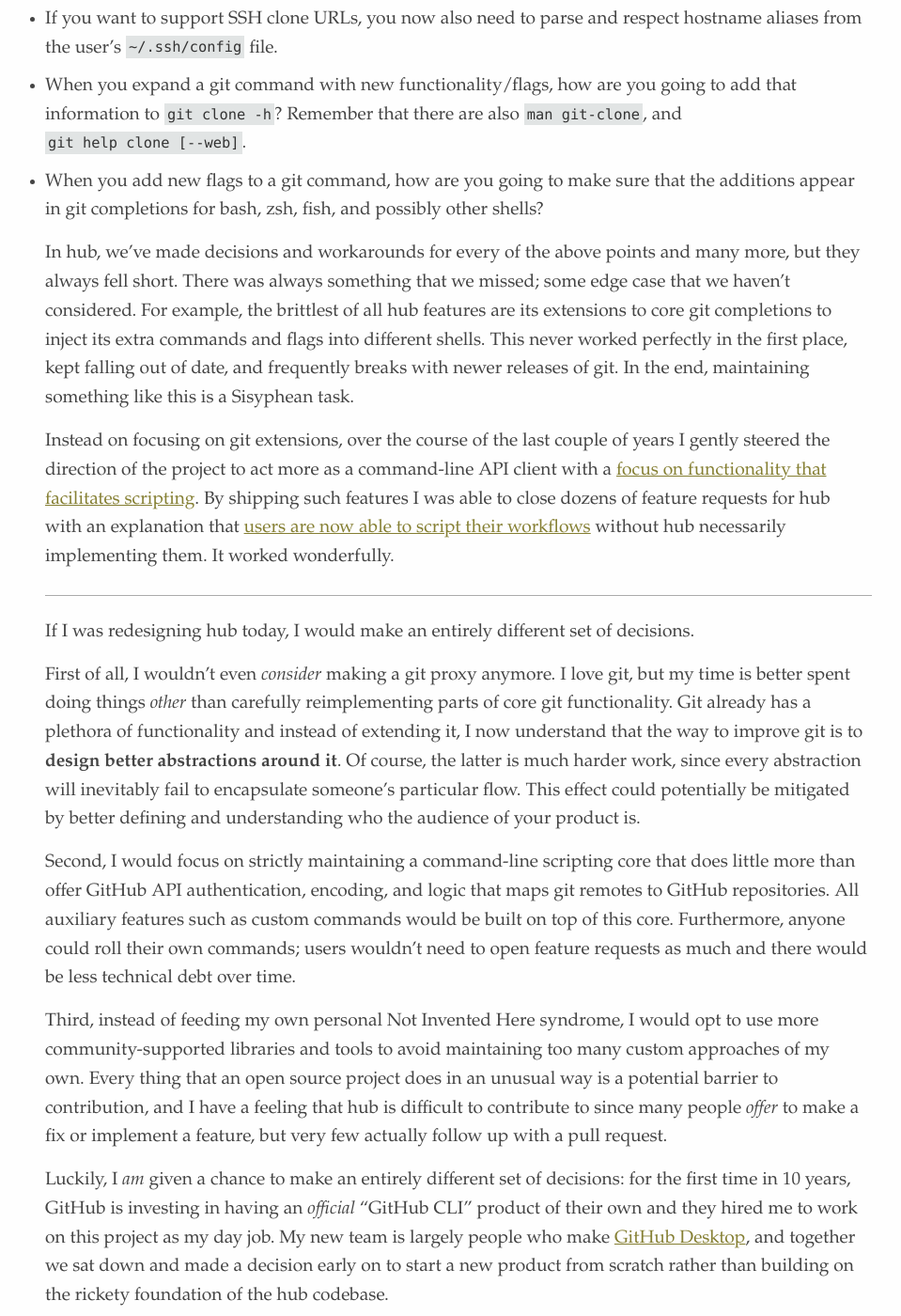
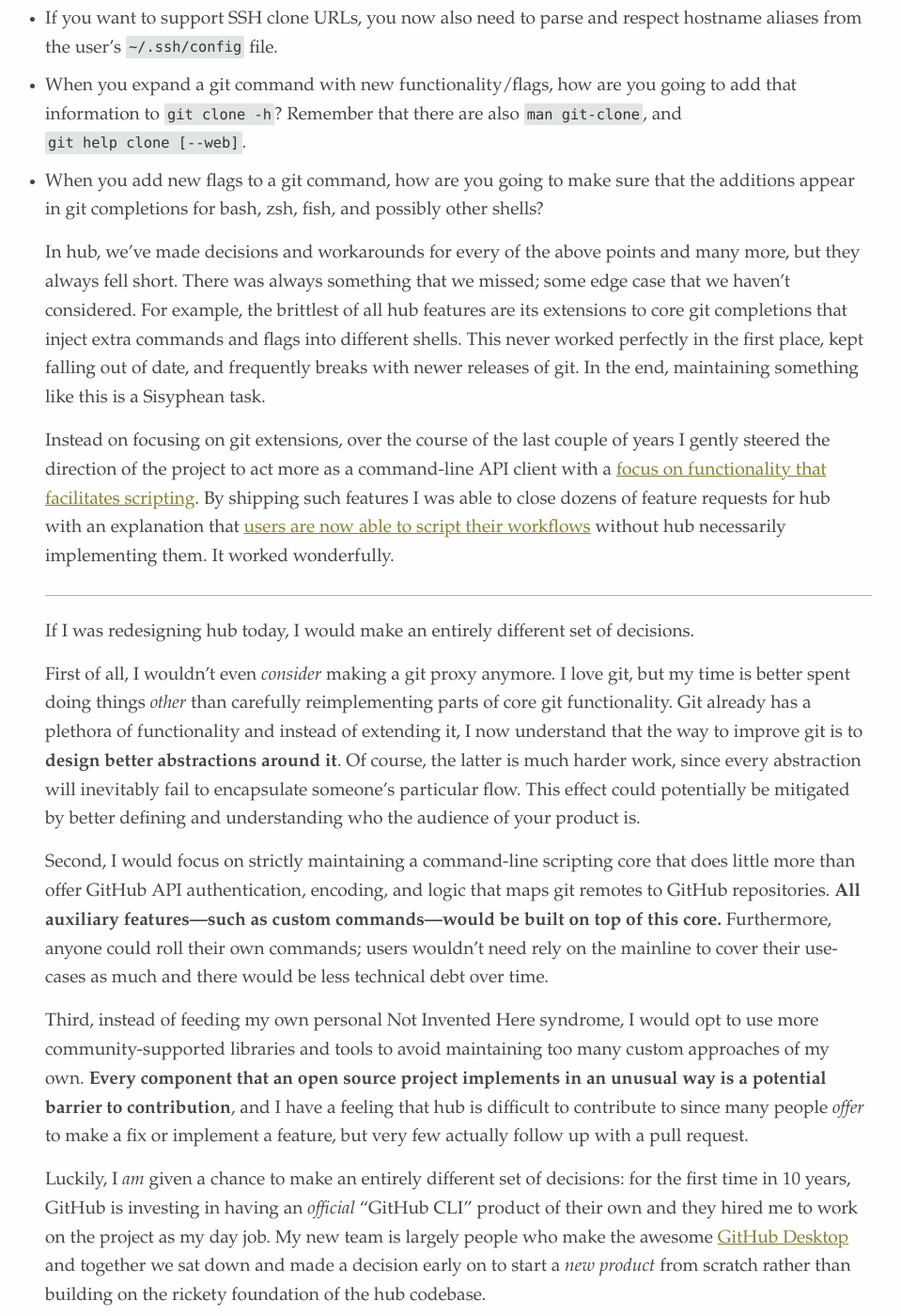
Before and after one commit to mislav/blog, a Jekyll site: the page built from _posts/2020-01-30-github-cli.md, in a window 1280 px wide and 1400 px high, scrolled down 4009 px. Shown: the whole window at 94% size, without its empty margins (12-971 px from the left). Built offline with Jekyll 4.4.1, drawn with Linux system fonts in a browser that asks for light colours; some of the changed text lies outside the part shown.

Commit message:
Tweaks to hub post

```diff
--- a/_posts/2020-01-30-github-cli.md
+++ b/_posts/2020-01-30-github-cli.md
@@ -75,7 +75,7 @@
 * When you expand a git command with new functionality/flags, how are you going to add that information to `git clone -h`? Remember that there are also `man git-clone`, and `git help clone [--web]`.
 * When you add new flags to a git command, how are you going to make sure that the additions appear in git completions for bash, zsh, fish, and possibly other shells?
 
-In hub, we've made decisions and workarounds for every of the above points and many more, but they always fell short. There was always something that we missed; some edge case that we haven't considered. For example, the brittlest of all hub features are its extensions to core git completions to inject its extra commands and flags into different shells. This never worked perfectly in the first place, kept falling out of date, and frequently breaks with newer releases of git. In the end, maintaining something like this is a Sisyphean task.
+In hub, we've made decisions and workarounds for every of the above points and many more, but they always fell short. There was always something that we missed; some edge case that we haven't considered. For example, the brittlest of all hub features are its extensions to core git completions that inject extra commands and flags into different shells. This never worked perfectly in the first place, kept falling out of date, and frequently breaks with newer releases of git. In the end, maintaining something like this is a Sisyphean task.
 
 Instead on focusing on git extensions, over the course of the last couple of years I gently steered the direction of the project to act more as a command-line API client with a [focus on functionality that facilitates scripting][hub api]. By shipping such features I was able to close dozens of feature requests for hub with an explanation that [users are now able to script their workflows](https://github.com/mislav/hub-api-utils) without hub necessarily implementing them. It worked wonderfully.
 
@@ -85,11 +85,11 @@
 
 First of all, I wouldn't even *consider* making a git proxy anymore. I love git, but my time is better spent doing things *other* than carefully reimplementing parts of core git functionality. Git already has a plethora of functionality and instead of extending it, I now understand that the way to improve git is to **design better abstractions around it**. Of course, the latter is much harder work, since every abstraction will inevitably fail to encapsulate someone's particular flow. This effect could potentially be mitigated by better defining and understanding who the audience of your product is.
 
-Second, I would focus on strictly maintaining a command-line scripting core that does little more than offer GitHub API authentication, encoding, and logic that maps git remotes to GitHub repositories. All auxiliary features such as custom commands would be built on top of this core. Furthermore,  anyone could roll their own commands; users wouldn't need to open feature requests as much and there would be less technical debt over time.
+Second, I would focus on strictly maintaining a command-line scripting core that does little more than offer GitHub API authentication, encoding, and logic that maps git remotes to GitHub repositories. **All auxiliary features—such as custom commands—would be built on top of this core.** Furthermore, anyone could roll their own commands; users wouldn't need rely on the mainline to cover their use-cases as much and there would be less technical debt over time.
 
-Third, instead of feeding my own personal Not Invented Here syndrome, I would opt to use more community-supported libraries and tools to avoid maintaining too many custom approaches of my own. Every thing that an open source project does in an unusual way is a potential barrier to contribution, and I have a feeling that hub is difficult to contribute to since many people *offer* to make a fix or implement a feature, but very few actually follow up with a pull request.
+Third, instead of feeding my own personal Not Invented Here syndrome, I would opt to use more community-supported libraries and tools to avoid maintaining too many custom approaches of my own. **Every component that an open source project implements in an unusual way is a potential barrier to contribution**, and I have a feeling that hub is difficult to contribute to since many people *offer* to make a fix or implement a feature, but very few actually follow up with a pull request.
 
-Luckily, I *am* given a chance to make an entirely different set of decisions: for the first time in 10 years, GitHub is investing in having an _official_ “GitHub CLI” product of their own and they hired me to work on this project as my day job. My new team is largely people who make [GitHub Desktop](https://desktop.github.com/), and together we sat down and made a decision early on to start a new product from scratch rather than building on the rickety foundation of the hub codebase.
+Luckily, I *am* given a chance to make an entirely different set of decisions: for the first time in 10 years, GitHub is investing in having an _official_ “GitHub CLI” product of their own and they hired me to work on the project as my day job. My new team is largely people who make the awesome [GitHub Desktop](https://desktop.github.com/) and together we sat down and made a decision early on to start a _new product_ from scratch rather than building on the rickety foundation of the hub codebase.
 
 [The GitHub CLI that we are building](https://github.com/cli/cli) is not exactly what I would have chosen to create if I was the only person in charge of making it, but this is A Good Thing. Before, I never really made an effort to understand who the audience of hub was, but with an actual team we finally get to explore that and hopefully build something that's ambitious not in terms of the number of features it offers or how much of the GitHub API it covers, but in how well it helps people be productive with their daily work.
 
```
Also changed, not shown: other parts of _posts/2020-01-30-github-cli.md (+2 -2 lines).
